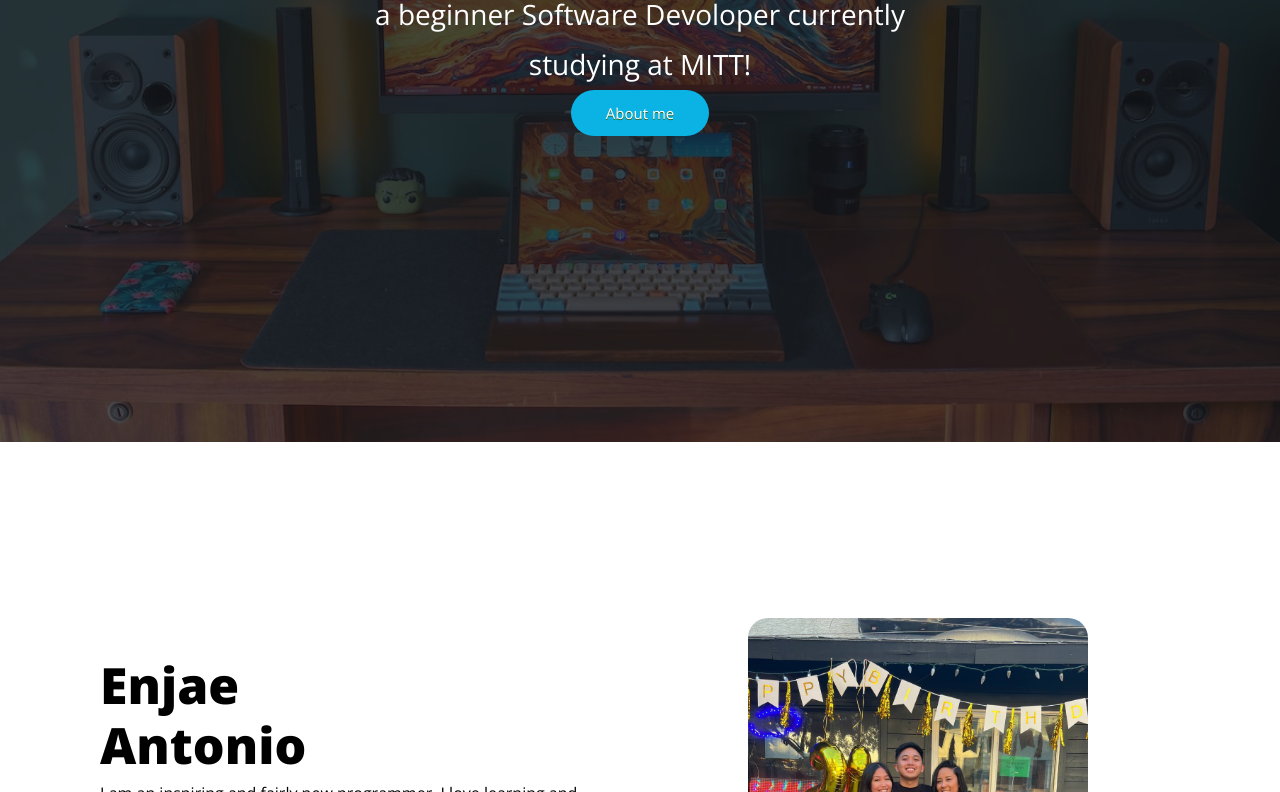
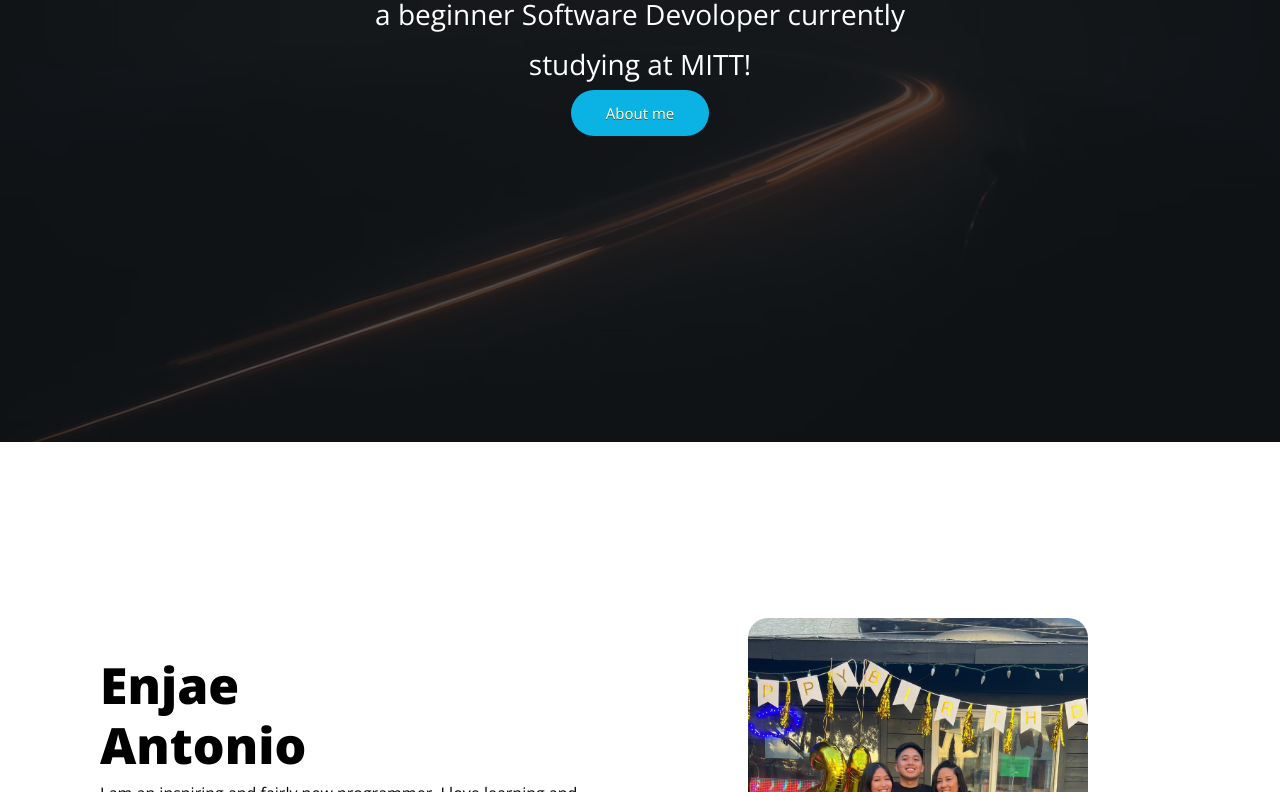
Before and after one commit to EnjaeAntonio/personal-website, a plain HTML site: page index.html in a window 1280 px wide. Shown: the part 358-1150 px from the top of the page. Drawn offline with nearby package versions, Linux system fonts and the light colour scheme.

Commit message:
added some context

```diff
--- a/assets/style/style.css
+++ b/assets/style/style.css
@@ -20,8 +20,7 @@ body {
 
 .header-wrapper {
     height: 100vh;
-    background: rgb(255, 0, 0)url(../img/photo-1656788519906-b9becc2a6833.avif) center center / cover no-repeat fixed;
-    width: 100%;
+    background: rgb(255, 0, 0)url(../img/photo-1492573637402-25691cd9eac2.avif) center center / cover ;
 }
 
 .overlay {
@@ -123,6 +122,7 @@ nav ul li + li {
 .fa-bars {
     font-size: 20px;
     visibility: hidden;
+    color: #fff;
 }
 
 .about-me-text{
```
Also changed, not shown: assets/img/photo-1492573637402-25691cd9eac2.avif (added).
